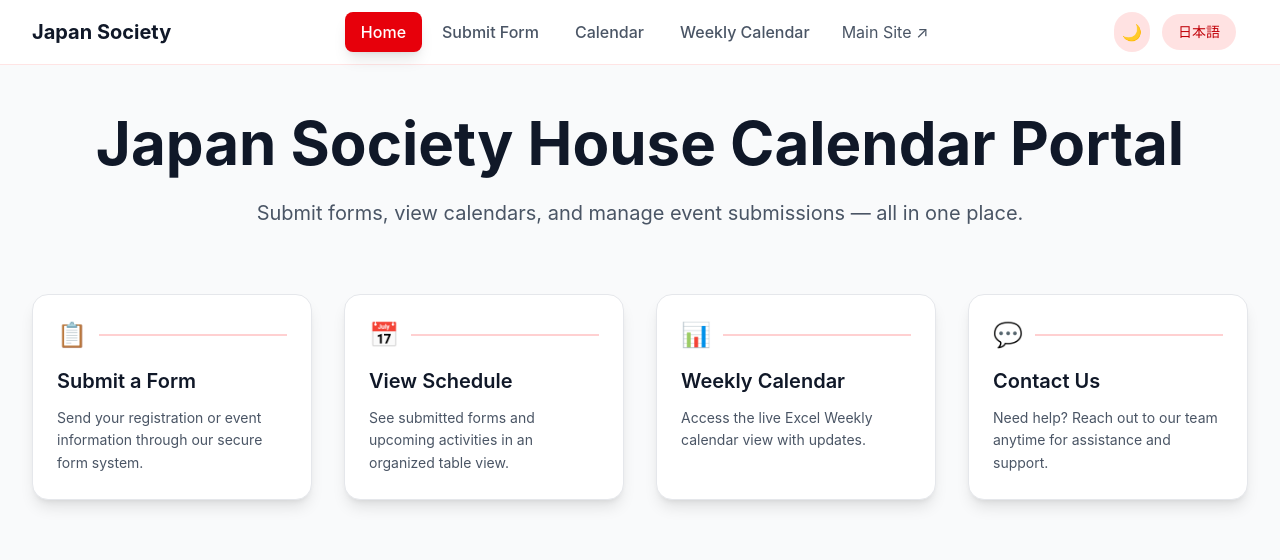
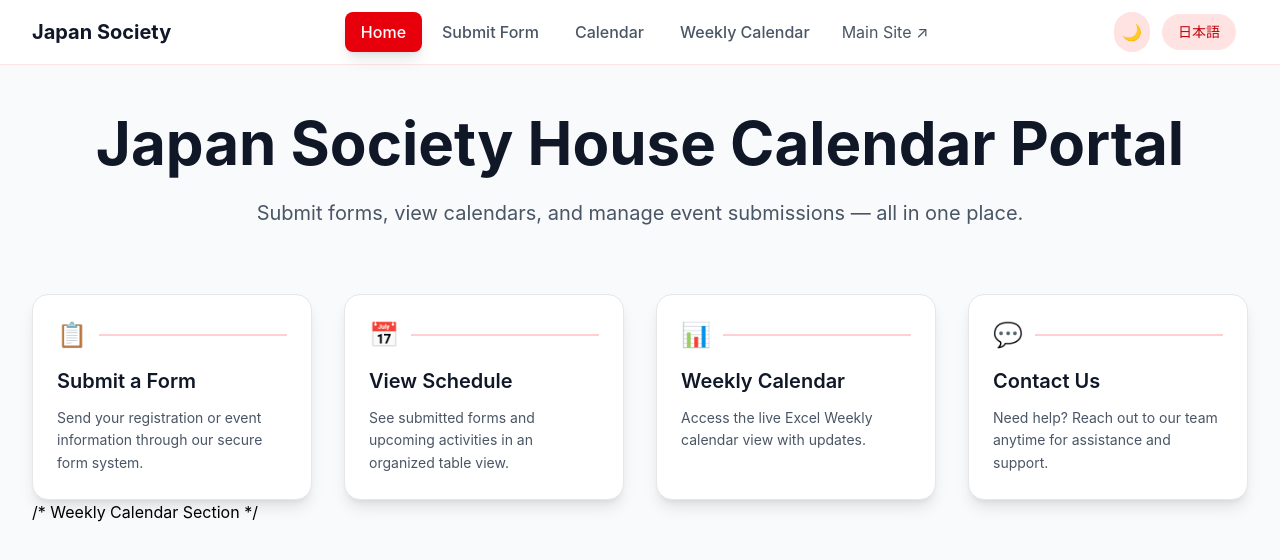
Before and after one commit to it-japansociety/calendar-portal, a Next.js app: page / in a window 1280 px wide. Shown: the top 560 px of the page. Built offline with nearby package versions, Linux system fonts and the light colour scheme.

Commit message:
Update page.tsx
added comment for weekly calendar section to identify the section

Robert Moore

```diff
--- a/src/app/page.tsx
+++ b/src/app/page.tsx
@@ -283,7 +283,7 @@
             </div>
           </section>
         )}
-
+/* Weekly Calendar Section */
         {/* Excel Section */}
         {currentSection === 'excel' && (
           <section className="animate-fadeIn">
```
